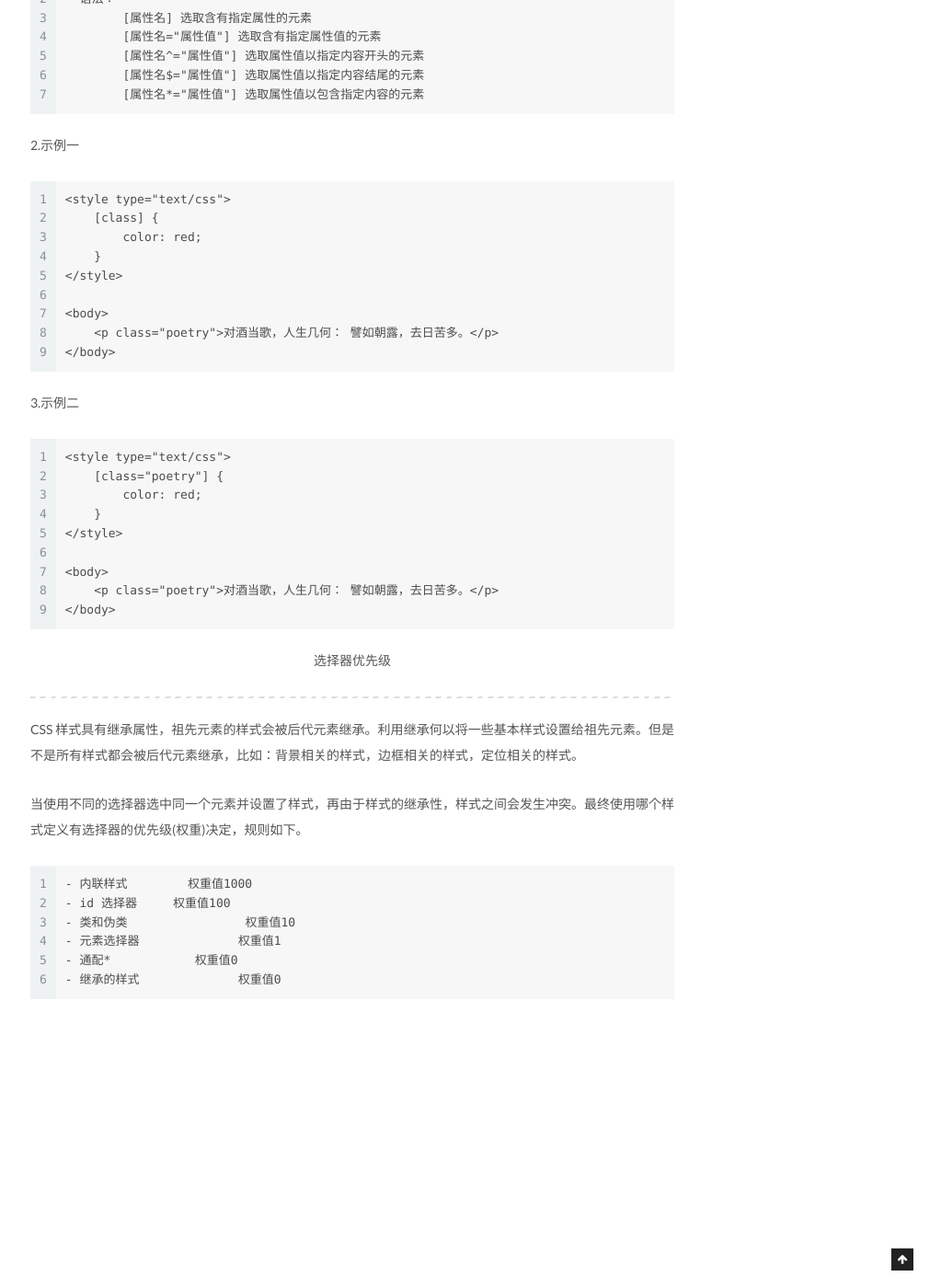
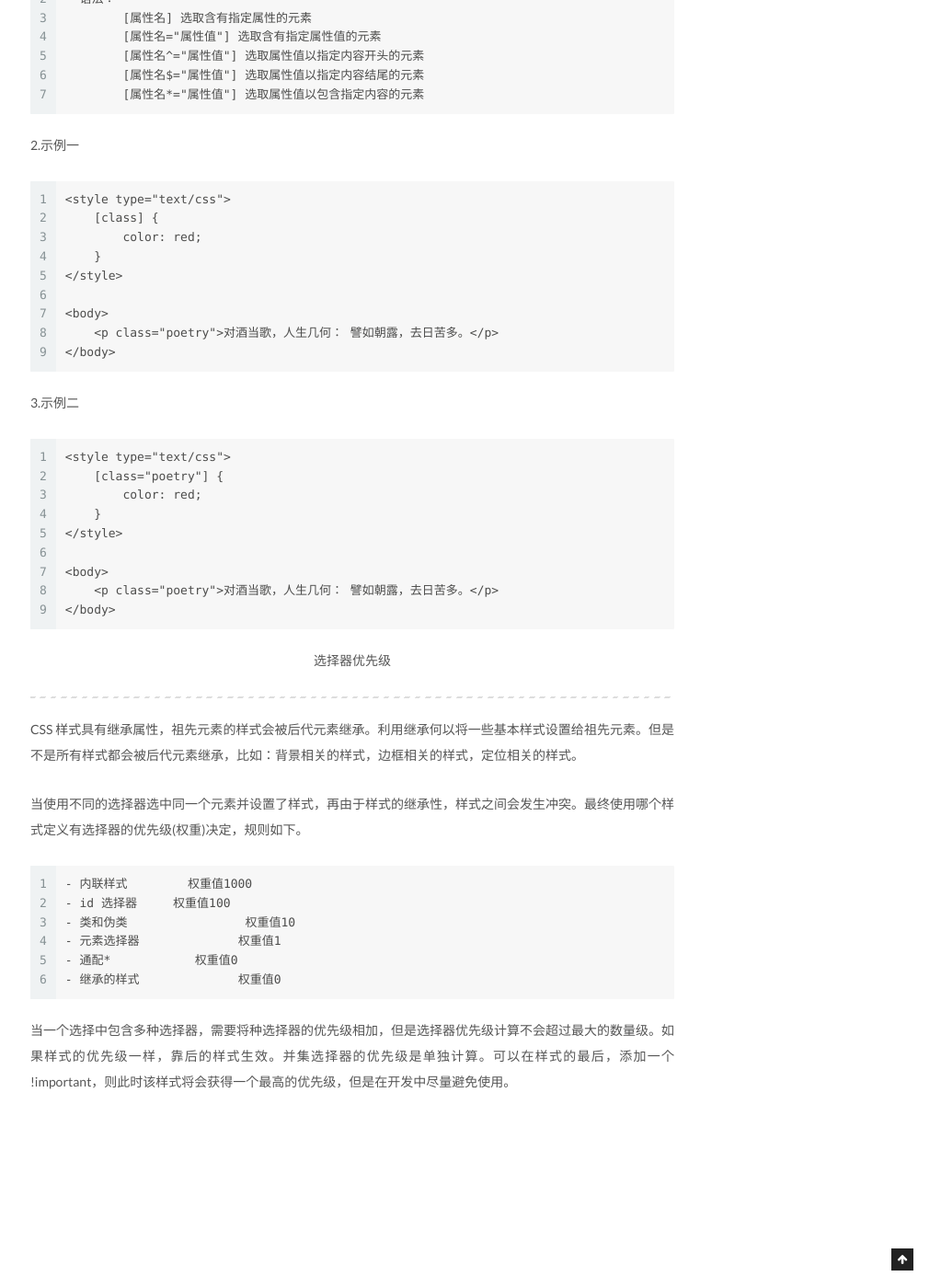
Before and after one commit to chuyibo/chuyibo.github.io, a Jekyll site: the page built from _posts/2021-01-27-CSS 学习笔记(一).md, in a window 1280 px wide and 1400 px high, scrolled down 9926 px. Shown: the whole window at 92% size, without its empty margins (257-1280 px from the left). Built offline with Jekyll 4.4.1, drawn with Linux system fonts in a browser that asks for light colours.

Commit message:
2021/01/28

````diff
--- a/_posts/2021-01-27-CSS 学习笔记(一).md
+++ b/_posts/2021-01-27-CSS 学习笔记(一).md
@@ -514,3 +514,5 @@ CSS 样式具有继承属性，祖先元素的样式会被后代元素继承。
 - 通配*		  权重值0
 - 继承的样式		权重值0
 ```
+
+当一个选择中包含多种选择器，需要将种选择器的优先级相加，但是选择器优先级计算不会超过最大的数量级。如果样式的优先级一样，靠后的样式生效。并集选择器的优先级是单独计算。可以在样式的最后，添加一个 !important，则此时该样式将会获得一个最高的优先级，但是在开发中尽量避免使用。
````
